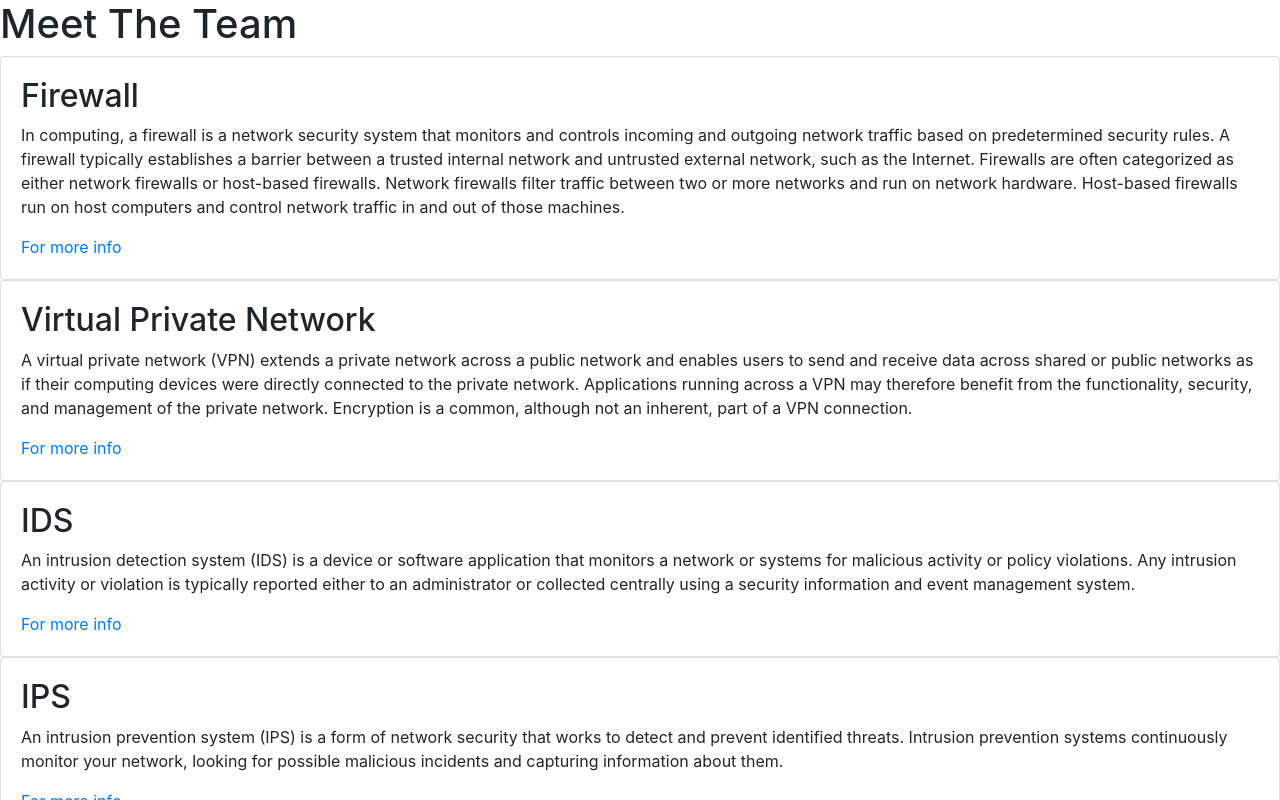
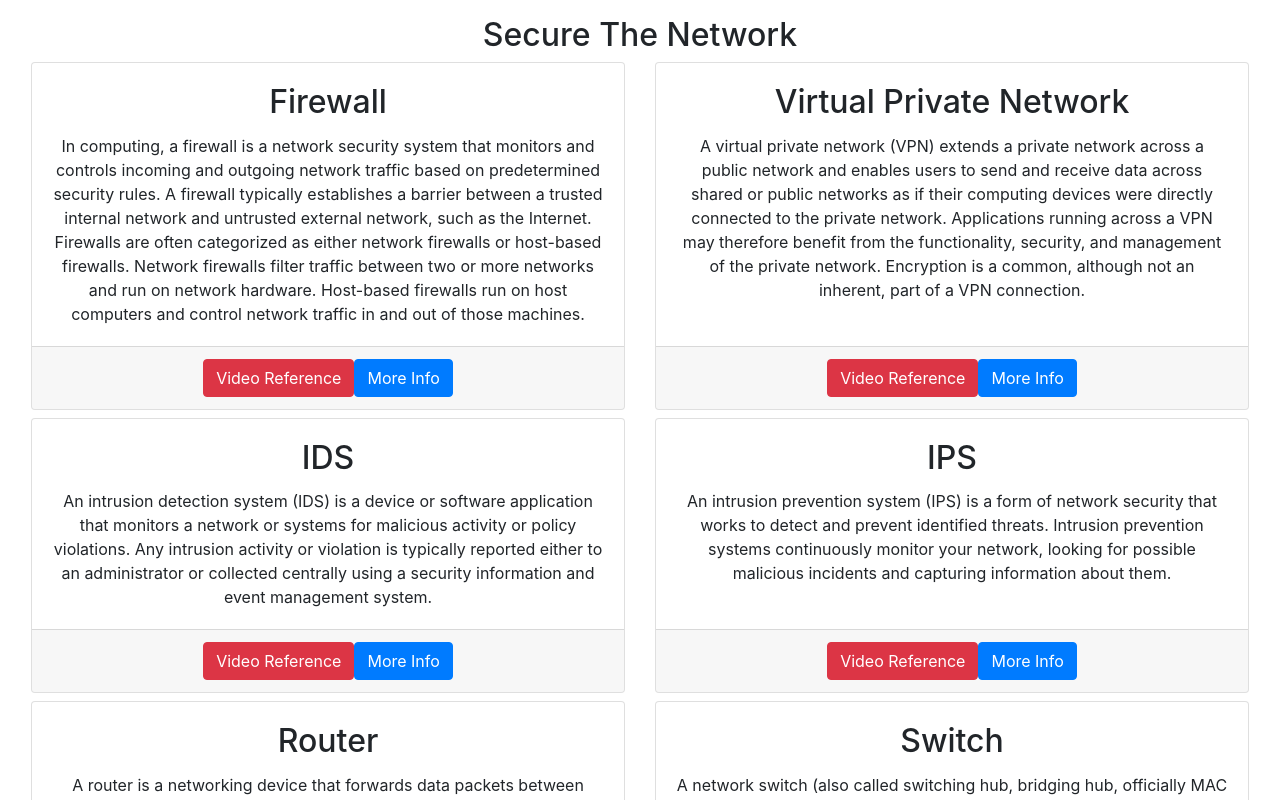
Before and after one commit to skoobydont/gaslight-project, a React (Create React App) app: page / in a window 1280 px wide. Shown: the top 800 px of the page. Built offline with nearby package versions, Linux system fonts and the light colour scheme.

Commit message:
initial styling of ITitem

```diff
--- a/src/App.css
+++ b/src/App.css
@@ -2,37 +2,10 @@
   text-align: center;
 }
 
-.App-logo {
-  height: 40vmin;
-  pointer-events: none;
+.itemList {
+  padding: 1rem;
 }
 
-@media (prefers-reduced-motion: no-preference) {
-  .App-logo {
-    animation: App-logo-spin infinite 20s linear;
-  }
+.items {
+  margin: 0 0 .5rem 0;
 }
-
-.App-header {
-  background-color: #282c34;
-  min-height: 100vh;
-  display: flex;
-  flex-direction: column;
-  align-items: center;
-  justify-content: center;
-  font-size: calc(10px + 2vmin);
-  color: white;
-}
-
-.App-link {
-  color: #61dafb;
-}
-
-@keyframes App-logo-spin {
-  from {
-    transform: rotate(0deg);
-  }
-  to {
-    transform: rotate(360deg);
-  }
-}
--- a/src/App.js
+++ b/src/App.js
@@ -1,10 +1,11 @@
 import React, { Component } from 'react';
 import ItemList from './components/ItemList';
+import './App.css';
 
 class App extends Component {
   render(){
       return (
-        <div className="App">
+        <div className="App container-fluid">
           <ItemList/>
         </div>
       );
--- a/src/components/ITitem.js
+++ b/src/components/ITitem.js
@@ -3,14 +3,18 @@ import React from 'react';
 const ITitem = ({ items }) => {
     console.log(items)
     return(
-        <div>
-            <h1>Meet The Team</h1>
+        <div className="row">
             { items.map((item) => (
-                <div className="card">
-                    <div className="card-body">
-                        <h2>{item.name}</h2>
-                        <p>{item.description}</p>
-                        <a href={item.more_info.youtube} rel="noopener noreferrer" target="_blank">For more info</a>
+                <div className="items col-12 col-md-6">
+                    <div className="card h-100">
+                        <div className="card-body">
+                            <h2 className="card-title">{item.name}</h2>
+                            <p className="card-text">{item.description}</p>
+                        </div>
+                        <div className="card-footer">
+                            <a href={item.more_info.youtube} rel="noopener noreferrer" target="_blank" className="btn btn-danger">Video Reference</a>
+                            <a href={item.more_info.wikipedia} rel="noopener noreferrer" target="_blank" className="btn btn-primary">More Info</a>
+                        </div>
                     </div>
                 </div>
             ))}
--- a/src/components/ItemList.js
+++ b/src/components/ItemList.js
@@ -12,6 +12,7 @@ class ItemList extends Component {
     render() {
         return (
             <div className="itemList">
+                <h2>Secure The Network</h2>
                 <ITitem items={this.state.items}/>
             </div>
         )
--- a/src/data.json
+++ b/src/data.json
@@ -3,70 +3,80 @@
         "name": "Firewall",
         "description": "In computing, a firewall is a network security system that monitors and controls incoming and outgoing network traffic based on predetermined security rules. A firewall typically establishes a barrier between a trusted internal network and untrusted external network, such as the Internet. Firewalls are often categorized as either network firewalls or host-based firewalls. Network firewalls filter traffic between two or more networks and run on network hardware. Host-based firewalls run on host computers and control network traffic in and out of those machines.",
         "more_info": {
-            "youtube": "https://www.youtube.com/watch?v=mDKKqPxMpb0&list=PLG49S3nxzAnnVhoAaL4B6aMFDQ8_gdxAy&index=44"
+            "youtube": "https://www.youtube.com/watch?v=mDKKqPxMpb0&list=PLG49S3nxzAnnVhoAaL4B6aMFDQ8_gdxAy&index=44",
+            "wikipedia": "https://en.wikipedia.org/wiki/Firewall_(computing)"
         }
     },
     {
         "name": "Virtual Private Network",
         "description": "A virtual private network (VPN) extends a private network across a public network and enables users to send and receive data across shared or public networks as if their computing devices were directly connected to the private network. Applications running across a VPN may therefore benefit from the functionality, security, and management of the private network. Encryption is a common, although not an inherent, part of a VPN connection.",
         "more_info": {
-            "youtube": "https://www.youtube.com/watch?v=sxBQZQM-RNk&list=PLG49S3nxzAnnVhoAaL4B6aMFDQ8_gdxAy&index=45"
+            "youtube": "https://www.youtube.com/watch?v=sxBQZQM-RNk&list=PLG49S3nxzAnnVhoAaL4B6aMFDQ8_gdxAy&index=45" ,
+            "wikipedia": "https://en.wikipedia.org/wiki/Virtual_private_network"
         }
     },
     {
         "name": "IDS",
         "description": "An intrusion detection system (IDS) is a device or software application that monitors a network or systems for malicious activity or policy violations. Any intrusion activity or violation is typically reported either to an administrator or collected centrally using a security information and event management system.",
         "more_info": {
-            "youtube": "https://www.youtube.com/watch?v=hEgWPWIuq_s&list=PLG49S3nxzAnnVhoAaL4B6aMFDQ8_gdxAy&index=46"
+            "youtube": "https://www.youtube.com/watch?v=hEgWPWIuq_s&list=PLG49S3nxzAnnVhoAaL4B6aMFDQ8_gdxAy&index=46",
+            "wikipedia": "https://en.wikipedia.org/wiki/Intrusion_detection_system"
         }
     },
     {
         "name": "IPS",
         "description": "An intrusion prevention system (IPS) is a form of network security that works to detect and prevent identified threats. Intrusion prevention systems continuously monitor your network, looking for possible malicious incidents and capturing information about them.",
         "more_info": {
-            "youtube": "https://www.youtube.com/watch?v=hEgWPWIuq_s&list=PLG49S3nxzAnnVhoAaL4B6aMFDQ8_gdxAy&index=46"
+            "youtube": "https://www.youtube.com/watch?v=hEgWPWIuq_s&list=PLG49S3nxzAnnVhoAaL4B6aMFDQ8_gdxAy&index=46",
+            "wikipedia": "https://en.wikipedia.org/wiki/Intrusion_detection_system"
         }
     },
     {
         "name": "Router",
         "description": "A router is a networking device that forwards data packets between computer networks. Routers perform the traffic directing functions on the Internet. Data sent through the internet, such as a web page or email, is in the form of data packets. A packet is typically forwarded from one router to another router through the networks that constitute an internetwork (e.g. the Internet) until it reaches its destination node.",
         "more_info": {
-            "youtube": "https://www.youtube.com/watch?v=I7Tmo1RgF3E&list=PLG49S3nxzAnnVhoAaL4B6aMFDQ8_gdxAy&index=47"
+            "youtube": "https://www.youtube.com/watch?v=I7Tmo1RgF3E&list=PLG49S3nxzAnnVhoAaL4B6aMFDQ8_gdxAy&index=47",
+            "wikipedia": "https://en.wikipedia.org/wiki/Router_(computing)"
         }
     },
     {
         "name": "Switch",
         "description": "A network switch (also called switching hub, bridging hub, officially MAC bridge) is networking hardware that connects devices on a computer network by using packet switching to receive and forward data to the destination device. A network switch is a multiport network bridge that uses MAC addresses to forward data at the data link layer (layer 2) of the OSI model. Some switches can also forward data at the network layer (layer 3) by additionally incorporating routing functionality. Such switches are commonly known as layer-3 switches or multilayer switches.",
         "more_info": {
-            "youtube": "https://www.youtube.com/watch?v=I7Tmo1RgF3E&list=PLG49S3nxzAnnVhoAaL4B6aMFDQ8_gdxAy&index=47"
+            "youtube": "https://www.youtube.com/watch?v=I7Tmo1RgF3E&list=PLG49S3nxzAnnVhoAaL4B6aMFDQ8_gdxAy&index=47",
+            "wikipedia": "https://en.wikipedia.org/wiki/Network_switch"
         }
     },
     {
         "name": "Proxy",
         "description": "In computer networking, a proxy server is a server application or appliance that acts as an intermediary for requests from clients seeking resources from servers that provide those resources. A proxy server thus functions on behalf of the client when requesting service, potentially masking the true origin of the request to the resource server.",
         "more_info": {
-            "youtube": "https://www.youtube.com/watch?v=I7yyVNQzRuo&list=PLG49S3nxzAnnVhoAaL4B6aMFDQ8_gdxAy&index=48"
+            "youtube": "https://www.youtube.com/watch?v=I7yyVNQzRuo&list=PLG49S3nxzAnnVhoAaL4B6aMFDQ8_gdxAy&index=48",
+            "wikipedia": "https://en.wikipedia.org/wiki/Proxy_server"
         }
     },
     {
         "name": "Load Balancer",
-        "description": "In computing, load balancing refers to the process of distributing a set of tasks over a set of resources (computing units), with the aim of making their overall processing more efficient. Load balancing techniques can optimise the response time for each task, avoiding unevenly overloading compute nodes while other compute nodes are left idle.",
+        "description": "In computing, a load balancer is a device responsible for the process of distributing a set of tasks over a set of resources (computing units), with the aim of making their overall processing more efficient. Load balancing techniques can optimise the response time for each task, avoiding unevenly overloading compute nodes while other compute nodes are left idle.",
         "more_info": {
-            "youtube": "https://www.youtube.com/watch?v=NHhuVpD6LyU&list=PLG49S3nxzAnnVhoAaL4B6aMFDQ8_gdxAy&index=49"
+            "youtube": "https://www.youtube.com/watch?v=NHhuVpD6LyU&list=PLG49S3nxzAnnVhoAaL4B6aMFDQ8_gdxAy&index=49",
+            "wikipedia": "https://en.wikipedia.org/wiki/Load_balancing_(computing)"
         }
     },
     {
         "name": "Access Point",
         "description": "In computer networking, a wireless access point (WAP), or more generally just access point (AP), is a networking hardware device that allows other Wi-Fi devices to connect to a wired network. The AP usually connects to a router (via a wired network) as a standalone device, but it can also be an integral component of the router itself. An AP is differentiated from a hotspot which is a physical location where Wi-Fi access is available.",
         "more_info": {
-            "youtube": "https://www.youtube.com/watch?v=-I3KAqMQljo&list=PLG49S3nxzAnnVhoAaL4B6aMFDQ8_gdxAy&index=50"
+            "youtube": "https://www.youtube.com/watch?v=-I3KAqMQljo&list=PLG49S3nxzAnnVhoAaL4B6aMFDQ8_gdxAy&index=50",
+            "wikipedia": "https://en.wikipedia.org/wiki/Wireless_access_point"
         }
     },
     {
         "name": "Security Information and Event Management",
         "description": "Security information and event management (SIEM) is a subsection within the field of computer security, where software products and services combine security information management (SIM) and security event management (SEM). They provide real-time analysis of security alerts generated by applications and network hardware.",
         "more_info": {
-            "youtube": "https://www.youtube.com/watch?v=3JTjVa0IM7o&list=PLG49S3nxzAnnVhoAaL4B6aMFDQ8_gdxAy&index=51"
+            "youtube": "https://www.youtube.com/watch?v=3JTjVa0IM7o&list=PLG49S3nxzAnnVhoAaL4B6aMFDQ8_gdxAy&index=51",
+            "wikipedia": "https://en.wikipedia.org/wiki/Security_information_and_event_management"
         }
     }
 ]
```
